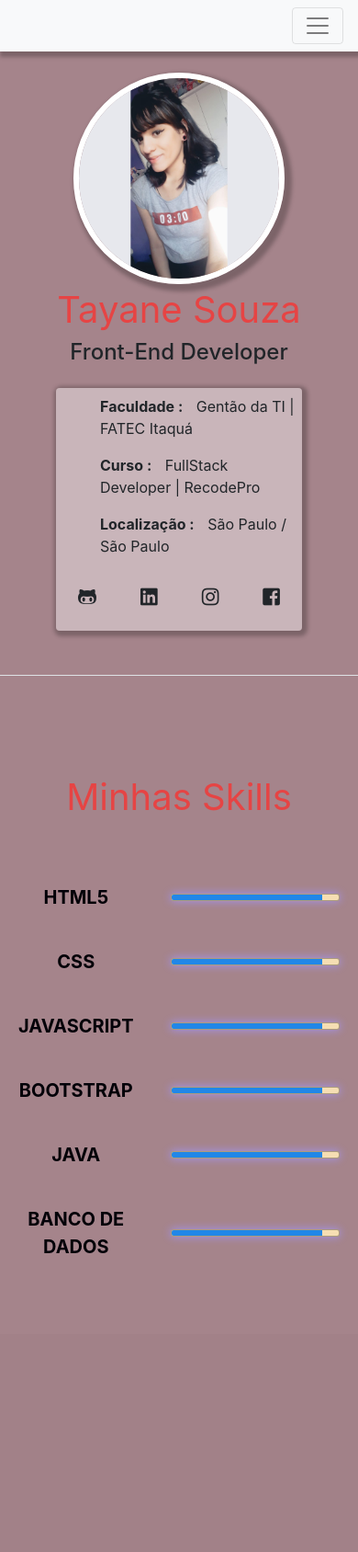
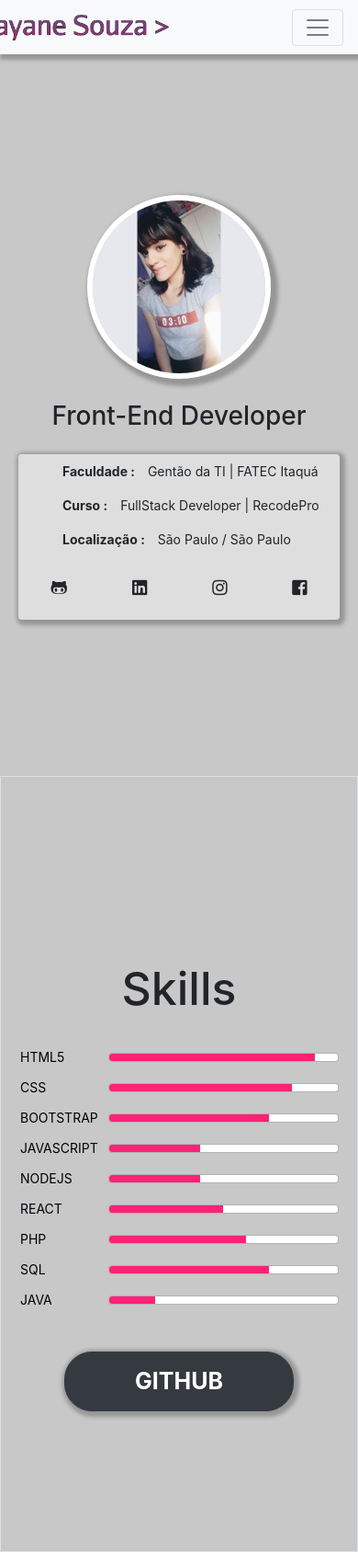
Before and after one commit to thaysouza/thaysouza.github.io, a PHP site: page / in a window 390 px wide. Shown: the whole page at 92% size. Before the commit the page ends 1363 px from the top, so only its background shows below. Run offline with PHP 8.4, Linux system fonts and the light colour scheme; some libraries are stand-ins or nearby versions.

Commit message:
front end - home

```diff
--- a/estilizacao.css
+++ b/estilizacao.css
@@ -1,16 +1,16 @@
+
 *{
 	margin: 0;
 	padding: 0;
 	box-sizing: border-box;
-	list-style: none;
+
 }
 
 body{
-	width: 100vw;
-	background-color: pink;
-
+        background: rgba(76, 75, 76, 0.3);
+        width: 100vw;
 }
-
+/*/////////////////////// NAV  ////////////////////////////////*/
 
 .menu{
 	box-shadow: 2px 4px 4px 2px rgba(2, 2, 2, 0.25);
@@ -19,27 +19,19 @@ body{
 }
 
 
-/*.primeira-div{
-	background-image: url(img/fundo.gif);
-    background-repeat: no-repeat;
-	background-size: cover;
-	width: 100vw;
-
-}*/
-
-.sombra-div{
-	background: rgba(76, 75, 76, 0.5);
-}
-
+/*/////////////////////// HOME COL 1 ////////////////////////////////*/
 
 .foto{
-	margin-top: 30px;
+	margin-top: 90px;
 	border-radius: 100%;
 	width: 230px;
 	border: 6px solid white;
 	box-shadow: 4px 4px 4px 4px rgba(2, 2, 2, 0.25);
 }
 
+
+
+/*/////////////////////// HOME COL 2 ////////////////////////////////*/
 
 .table-style{
 	width: 400px; /*media*/
@@ -49,55 +41,93 @@ body{
 
 }
 
+table{
 
-.skills {
-	margin: 60px auto;
-
-
+    border-radius: 10px;
+	/*box-shadow: 2px 2px 4px 4px rgba(0, 0, 0, 0.25);   */
 }
 
 .skills li{
 	margin: 20px 0;
-	width: 200px;
+    width: 400px;
+
 }
 
 .code{
-	padding: 20px;
+	padding: 6px;
 	color: #020008;
-	font-size: 20px;
-	font-weight: bold;
+    font-size: 14px;
+
+	/*font-weight: bold;*/
 }
 .regresso{
 	width: 400px;
-	padding: 20px;
+	padding: 5px;
 }
 
 
 
 .bar{
-	background-color: wheat;
+	background-color: white;
 	display: block;
-	height: 8px;
+	height: 10px;
 	border:  1px solid rgba(0,0,0,0.3);
-	border-radius: 3px;
+	border-radius: 4px;
 	overflow: hidden;
-	box-shadow: 0 0 10px #a494f5;
+	/*box-shadow: 0 0 6px #f594ed;*/
 }
 
 .bar span{
-	height:6px;
+	height:10px;
 	float: left;
-	background-color: #2187e7;
+	background-color: #fc2376;
 
 }
 
 .html{
 	width: 90%;
-	animation: html 4s;
+	animation: html 5s;
 }
 
 .css{
-	width: 65;
+	width: 80%;
+	animation: css 5s;
+}
+
+.boots{
+	width: 70%;
+	animation: boots 5s;
+}
+
+
+.javas{
+	width: 40%;
+	animation: javas 5s;
+}
+
+.nodejs{
+	width: 40%;
+	animation: nodejs 5s;
+}
+
+.react{
+	width: 50%;
+	animation: react 5s;
+}
+
+.php{
+	width: 60%;
+	animation: php 5s;
+}
+
+.sql{
+	width: 70%;
+	animation: sql 5s;
+}
+
+.java{
+	width: 20%;
+	animation: java 5s;
 }
 
 @keyframes html{
@@ -111,26 +141,113 @@ body{
 }
 
 
+@keyframes css{
+	0%{
+		width: 0%;
+	}
+
+	100%{
+		width: 80%;
+	}
+}
+
+@keyframes boots{
+	0%{
+		width: 0%;
+	}
+
+	100%{
+		width: 70%;
+	}
+}
+
+@keyframes javas{
+	0%{
+		width: 0%;
+	}
+
+	100%{
+		width: 40%;
+	}
+}
+
+@keyframes nodejs{
+	0%{
+		width: 0%;
+	}
+
+	100%{
+		width: 40%;
+	}
+}
+
+@keyframes react{
+	0%{
+		width: 0%;
+	}
+
+	100%{
+		width: 50%;
+	}
+}
+
+@keyframes sql{
+	0%{
+		width: 0%;
+	}
+
+	100%{
+		width: 70%;
+	}
+}
+
+@keyframes php{
+	0%{
+		width: 0%;
+	}
+
+	100%{
+		width: 60%;
+	}
+}
+
+@keyframes java{
+	0%{
+		width: 0%;
+	}
+
+	100%{
+		width: 20%;
+	}
+}
+
+.btn{
+    font-size: 25px;
+    font-weight: bold;
+    text-decoration: none;
+    border-radius: 30px;
+    height: 65px;
+    width: 250px;
+    margin-top: 40px;
+    text-decoration: none;
+    box-shadow: 2px 2px 4px 4px rgba(0, 0, 0, 0.25);
+}
 
 
-/*//////LETRAS//////*/
-.thay{
-	margin-top: -40px;
-}
+@media(max-width: 576px){
 
-h1, h2, a {
-	/*font-family: 'Indie Flower', cursive;*/
-	color: rgb(230, 68, 68);
-	font-weight: normal;
-}
+    .table-style{
+    width: 350px;
+	font-size: 14px;
 
-h1 {
-	text-align: center;
+    }
+
+    .foto{
+        width: 200px;
 
 }
 
-
-.parte > a:hover {
-	background: #a494f5;
-	color: white;
+.img-nav{
+    width: 180px;
 }
+}
--- a/index.html
+++ b/index.html
@@ -1,22 +1,26 @@
 <!DOCTYPE html>
-<html>
+<html lang="pt-br">
+
 <head>
     <meta charset="utf-8">
-	<title>Thay Souza</title>
-	<link rel="stylesheet" href="https://stackpath.bootstrapcdn.com/bootstrap/4.1.3/css/bootstrap.min.css" integrity="sha384-MCw98/SFnGE8fJT3GXwEOngsV7Zt27NXFoaoApmYm81iuXoPkFOJwJ8ERdknLPMO" crossorigin="anonymous">
+    <title>Pagina Principal</title>
+    <meta name="viewport" content="width=device-width, initial-scale=1" />
+    <!-- Bootstrap -->
+    <link rel="stylesheet" href="https://cdn.jsdelivr.net/npm/bootstrap@4.5.3/dist/css/bootstrap.min.css" integrity="sha384-TX8t27EcRE3e/ihU7zmQxVncDAy5uIKz4rEkgIXeMed4M0jlfIDPvg6uqKI2xXr2" crossorigin="anonymous">
+    <link rel="stylesheet" href="https://use.fontawesome.com/releases/v5.3.1/css/all.css" integrity="sha384-mzrmE5qonljUremFsqc01SB46JvROS7bZs3IO2EmfFsd15uHvIt+Y8vEf7N7fWAU" crossorigin="anonymous">
     <link rel="stylesheet" href="estilizacao.css">
-  <link rel="preconnect" href="https://fonts.gstatic.com">
 
-<link rel="stylesheet" href="https://use.fontawesome.com/releases/v5.3.1/css/all.css" integrity="sha384-mzrmE5qonljUremFsqc01SB46JvROS7bZs3IO2EmfFsd15uHvIt+Y8vEf7N7fWAU" crossorigin="anonymous">
+
+
 </head>
+
 <body>
-
 
     <header>
         <nav class="menu navbar navbar-expand-sm navbar-light bg-light fixed-top">
           <div class="container">
          <a href="#" class="navbar-brand">
-     <img src="" width="142" alt="">
+           <img style="margin-left: -80px;" src="img/thay6.png" width="250" alt="">
          </a>
 
 
@@ -55,41 +59,22 @@
 
       </header>
 
-<!--///////////////////////FIM MENU/////////////////////////////////-->
-<div class="primeira-div">
-  <div class="sombra-div">
+<!----/////////////////////////////NAV------>
 
 
 
- <div class="container-fluid  m-0 p-0">
-   <div class="row principal">
+<div class="container-fluid principal  m-0 p-0 ">
+    <div class="row  m-0 p-0">
+      <div style="height: 100vh; " class=" col-sm-12 col-md-6  d-flex  align-items-center justify-content-center">
 
-    <div class="container-fluid">
-      <div class="row ">
-        <div class=" col-sm border">
-
-
-
-       <div class="row principal ">
-
-              <div class="pt-5 d-flex col-sm align-items-center justify-content-center">
-
-
+        <div class="text-center ">
         <img class="foto" src="img/a2bbe247-ecae-457a-8ae3-33929c98d005.jpg" alt="">
 
-               <!--  <img class=" rounded-circle pt-3 img-fluid" src="img/a2bbe247-ecae-457a-8ae3-33929c98d005 (3).jpg" width="300px" alt="">-->
-              </div>
-              <div class="w-100"></div>
-
-              <div class=" col text-center">
-                <h1 class="mt-1 thay">Tayane Souza</h1>
-                <h4 class="mb-4">Front-End Developer</h4>
-                <div class=" d-flex col-sm  align-items-center justify-content-center">
+       <!--- <h1 class="mt-1 thay">Tayane Souza</h1>-->
+                <h3 class="my-4 ">Front-End Developer</h3>
 
        <table class="table-borderless rounded mx-5 table-style text-left mb-5">
             <tbody>
-
-
               <tr>
                 <td class="p-2 pl-5 " colspan="4"><b style="margin-right: 10px;">Faculdade :</b> Gentão da  TI  |  FATEC Itaquá</td>
               </tr>
@@ -107,32 +92,23 @@
                 <td  class="p-4"><i class="fab fa-linkedin fa-lg"></i></td>
                 <td  class="p-4"><i class="fab fa-instagram fa-lg"></i></td>
                 <td class="p-4" ><i class="fab fa-facebook-square fa-lg"></i></td>
-
            </tr>
+            </tbody>
+          </table>
 
 
 
 
 
-                      </tbody>
-                    </table>
+    </div><!--fim text-center-->
 
-                  </div>
+      </div><!--fim col 1-->
 
-              </div>
-        </div>
+      <div style="height: 100vh;" class=" col-sm-12 col-md-6 border skills d-flex  align-items-center justify-content-center">
+        <div class="text-center ">
+           <h1 class="pt-5" style="margin-bottom: -20px; font-size: 50px;" >Skills</h1>
 
-
-        </div>
-
-        <div class="col pt-5 skills d-flex  align-items-center justify-content-center">
-
-
-
-           <div class="text-center ">
-            <h1 style="margin-bottom: 50px;">Minhas Skills</h1>
-
-           <table>
+           <table class="text-left mt-5">
             <tr>
               <td class=" code">HTML5</td>
               <td class=" regresso"><span class="bar"><span class="html"></span></span></td>
@@ -140,65 +116,65 @@
 
            <tr>
             <td class=" code">CSS</td>
-            <td class=" regresso"><span class="bar"><span class="html"></span></span></td>
+            <td class=" regresso"><span class="bar"><span class="css"></span></span></td>
           </tr>
           <tr>
-            <td class=" code">JAVASCRIPT</td>
-            <td class=" regresso"><span class="bar"><span class="html"></span></span></td>
+            <td class=" code">BOOTSTRAP</td>
+            <td class=" regresso"><span class="bar"><span class="boots"></span></span></td>
           </tr>
 
           <tr>
-            <td class=" code">BOOTSTRAP</td>
-            <td class=" regresso"><span class="bar"><span class="html"></span></span></td>
+            <td class=" code">JAVASCRIPT</td>
+            <td class=" regresso"><span class="bar"><span class="javas"></span></span></td>
+          </tr>
+
+          <tr>
+            <td class=" code">NODEJS</td>
+            <td class=" regresso"><span class="bar"><span class="nodejs"></span></span></td>
+          </tr>
+
+          <tr>
+            <td class=" code">REACT</td>
+            <td class=" regresso"><span class="bar"><span class="react"></span></span></td>
+          </tr>
+
+          <tr>
+            <td class=" code">PHP</td>
+            <td class=" regresso"><span class="bar"><span class="php"></span></span></td>
+          </tr>
+
+          <tr>
+            <td class=" code">SQL</td>
+            <td class=" regresso"><span class="bar"><span class="sql"></span></span></td>
           </tr>
 
           <tr>
             <td class=" code">JAVA</td>
-            <td class=" regresso"><span class="bar"><span class="html"></span></span></td>
-          </tr>
-
-          <tr>
-            <td class=" code">BANCO DE DADOS</td>
-            <td class=" regresso"><span class="bar"><span class="html"></span></span></td>
+            <td class=" regresso"><span class="bar"><span class="java"></span></span></td>
           </tr>
 
 
            </table>
 
+          <a  href="https://github.com/thaysouza" target="_blank"><button class="btn btn-dark">GITHUB</button></a>
 
 
-        </div>
+
+        </div><!---div text-center-->
+      </div><!--fim col 2-->
+
+
+
+    </div><!--row principal-->
+  </div><!--container-fluid principal-->
 
 
 
 
-        </div>
-
-
-
-      </div>
-    </div>
-
-
- </div>
-</div>
-</div>
-</div><!--Primeira DIV-->
-
-
-
-
-
-<script type="text/javascript" src="app.js"></script>
-
-
-
-<script src="https://code.jquery.com/jquery-3.3.1.slim.min.js" integrity="sha384-q8i/X+965DzO0rT7abK41JStQIAqVgRVzpbzo5smXKp4YfRvH+8abtTE1Pi6jizo" crossorigin="anonymous"></script>
-<script src="https://cdnjs.cloudflare.com/ajax/libs/popper.js/1.14.3/umd/popper.min.js" integrity="sha384-ZMP7rVo3mIykV+2+9J3UJ46jBk0WLaUAdn689aCwoqbBJiSnjAK/l8WvCWPIPm49" crossorigin="anonymous"></script>
-<script src="https://stackpath.bootstrapcdn.com/bootstrap/4.1.3/js/bootstrap.min.js" integrity="sha384-ChfqqxuZUCnJSK3+MXmPNIyE6ZbWh2IMqE241rYiqJxyMiZ6OW/JmZQ5stwEULTy" crossorigin="anonymous"></script>
-
-
-
+    <!-- Bootstrap -->
+    <script src="https://code.jquery.com/jquery-3.5.1.slim.min.js" integrity="sha384-DfXdz2htPH0lsSSs5nCTpuj/zy4C+OGpamoFVy38MVBnE+IbbVYUew+OrCXaRkfj" crossorigin="anonymous"></script>
+    <script src="https://cdn.jsdelivr.net/npm/bootstrap@4.5.3/dist/js/bootstrap.bundle.min.js" integrity="sha384-ho+j7jyWK8fNQe+A12Hb8AhRq26LrZ/JpcUGGOn+Y7RsweNrtN/tE3MoK7ZeZDyx" crossorigin="anonymous"></script>
 
 </body>
+
 </html>
```
Also changed, not shown: menu.html (deleted, +0 -51 lines), img/thay1.png (added), img/thay2.png (added), img/thay3.png (added), img/thay4.png (added), img/thay5.png (added), img/thay6.png (added), 1 other file. Lines whose indentation alone changed are shown as unchanged.
